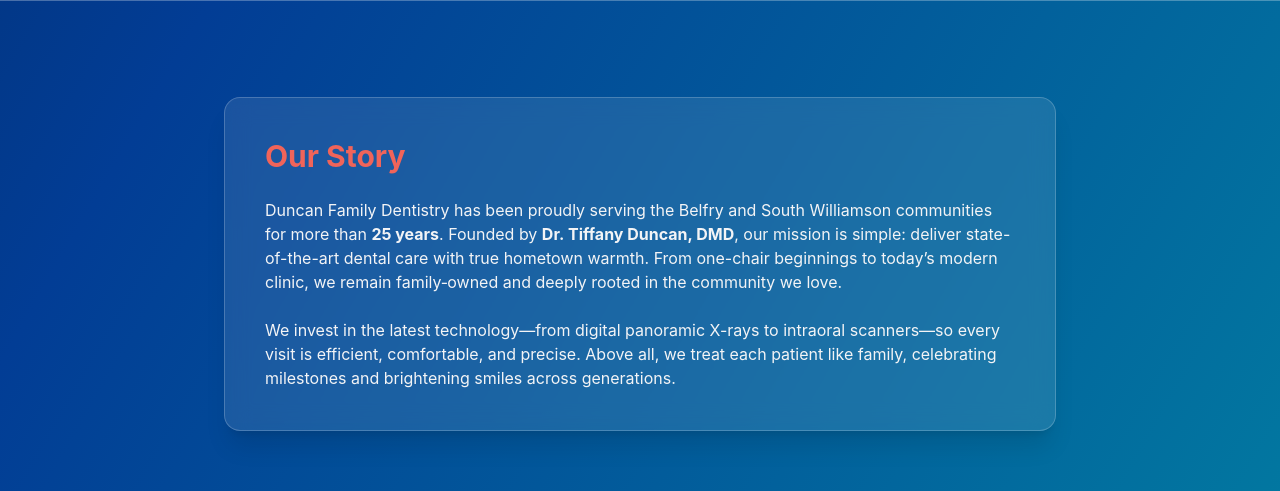
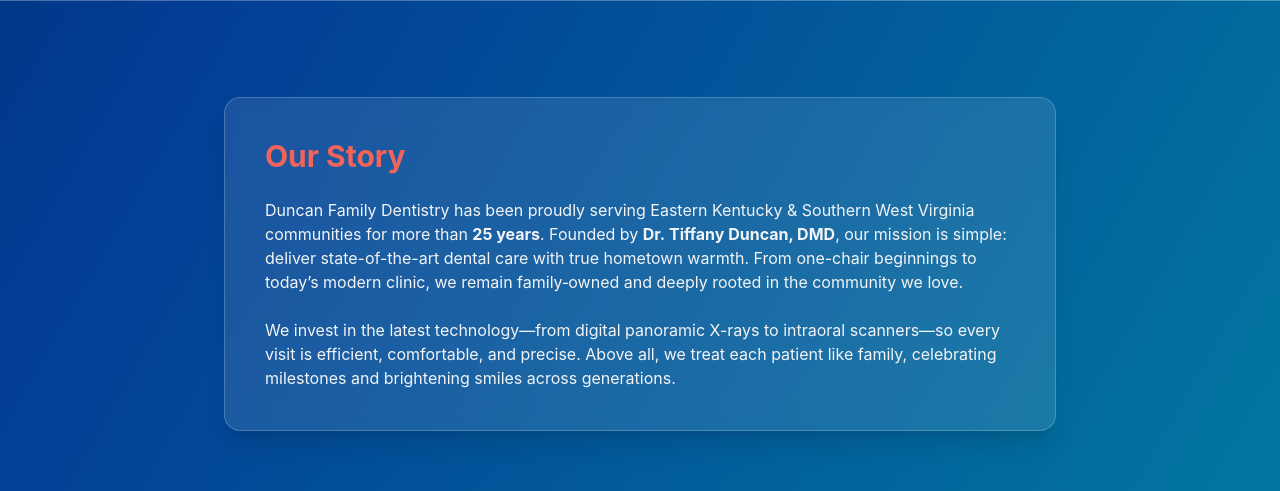
Before and after one commit to leviwheeling/tiffswebsit, a FastAPI app: page /about in a window 1280 px wide. Shown: the part 304-795 px from the top of the page. Run offline with FastAPI, Linux system fonts and the light colour scheme; style sheets or scripts are compiled from the project's sources.

Commit message:
fix on home and about with location specification

```diff
--- a/app/templates/about.html
+++ b/app/templates/about.html
@@ -13,7 +13,7 @@
   <div class="max-w-4xl mx-auto px-4 sm:px-6 lg:px-8">
     <article class="reveal bg-white/10 backdrop-blur-md border border-white/20 rounded-2xl p-10 shadow-xl text-gray-100 space-y-6">
       <h2 class="text-3xl font-bold text-coral">Our Story</h2>
-      <p>Duncan Family Dentistry has been proudly serving the Belfry and South Williamson communities for more than <strong>25&nbsp;years</strong>. Founded by <strong>Dr.&nbsp;Tiffany Duncan, DMD</strong>, our mission is simple: deliver state-of-the-art dental care with true hometown warmth. From one-chair beginnings to today’s modern clinic, we remain family‑owned and deeply rooted in the community we love.</p>
+      <p>Duncan Family Dentistry has been proudly serving Eastern Kentucky &amp; Southern West Virginia communities for more than <strong>25&nbsp;years</strong>. Founded by <strong>Dr.&nbsp;Tiffany Duncan, DMD</strong>, our mission is simple: deliver state-of-the-art dental care with true hometown warmth. From one-chair beginnings to today’s modern clinic, we remain family‑owned and deeply rooted in the community we love.</p>
       <p>We invest in the latest technology—from digital panoramic X-rays to intraoral scanners—so every visit is efficient, comfortable, and precise. Above all, we treat each patient like family, celebrating milestones and brightening smiles across generations.</p>
     </article>
   </div>
--- a/app/templates/home.html
+++ b/app/templates/home.html
@@ -9,7 +9,7 @@
       Modern Dental Care, <span class="text-coral">Hometown Heart</span>
     </h1>
     <p class="mt-6 text-lg sm:text-xl text-gray-100">
-      Serving Belfry &amp; South Williamson families with gentle, comprehensive dentistry for 25&nbsp;+ years.
+      Serving Eastern Kentucky &amp; Southern West Virginia families and employers with gentle, comprehensive dentistry for 25&nbsp;+ years.
     </p>
 
     <div class="mt-10 flex flex-col sm:flex-row sm:justify-center gap-4">
```
